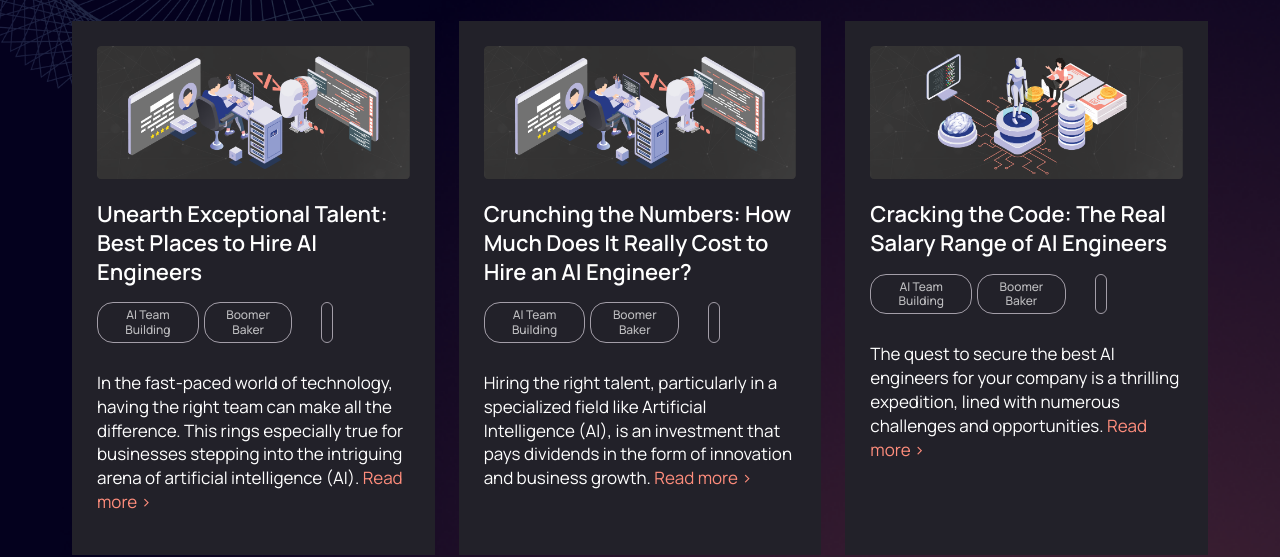
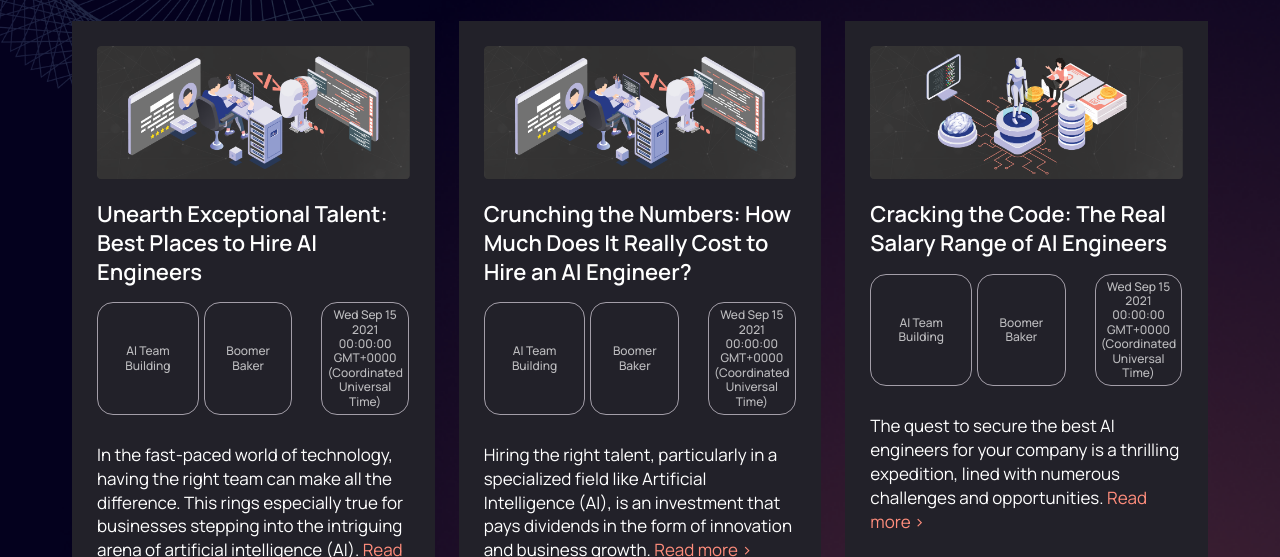
Before and after one commit to dineshmic/netlify-blog-test, an Eleventy site: page src/index.njk in a window 1280 px wide. Shown: the part 243-800 px from the top of the page. Built offline with nearby package versions, Linux system fonts and the light colour scheme; Eleventy itself is replaced by a stand-in of ours; files that its build step writes are made by us from their sources.

Commit message:
for date script-0

```diff
--- a/src/index.njk
+++ b/src/index.njk
@@ -28,9 +28,7 @@ layout: 'base.njk'
 							</div>
 							<div class="col-md-4 d-flex mb-2">
 								<button class="blog-tab-pill-sm">
-								<script>
-									document.write(convertDate({{ post.data.date }}));
-								</script>
+								{{ post.data.date }}
 								</button>
 
 							</div>
```
